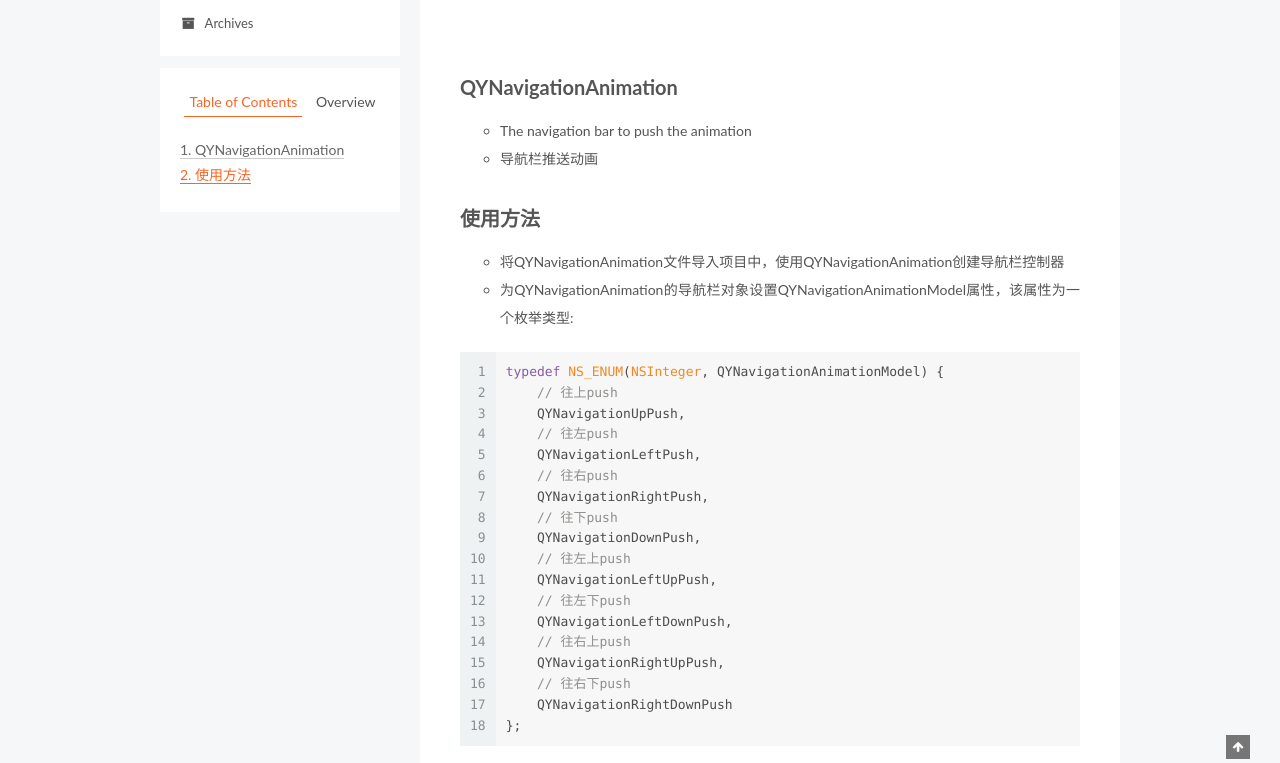
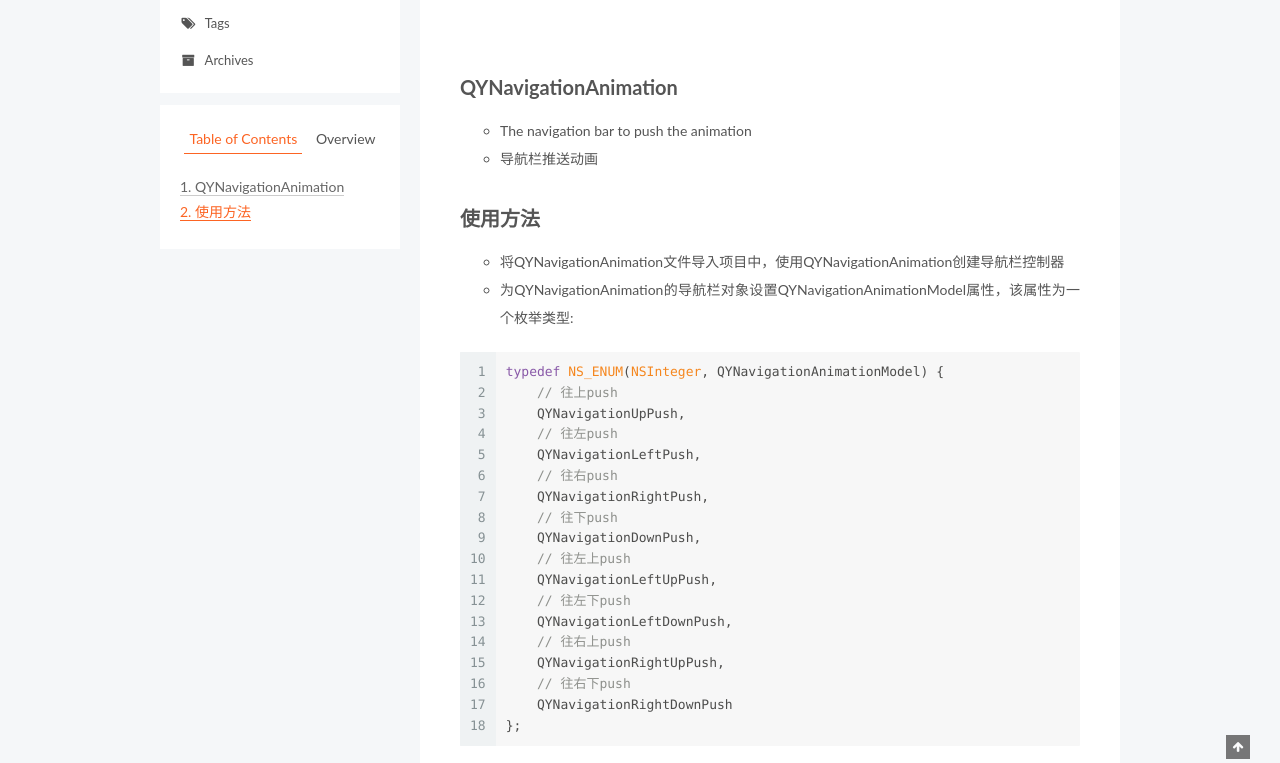
Before and after one commit to peanutNote/peanutNote.github.io, a plain HTML site: page 2015/11/03/导航栏动画/index.html in a window 1280 px wide. Shown: the part 141-904 px from the top of the page. Drawn offline with Linux system fonts and the light colour scheme.

Commit message:
Site updated: 2018-04-08 17:34:10

```diff
--- a/2015/11/03/导航栏动画/index.html
+++ b/2015/11/03/导航栏动画/index.html
@@ -188,6 +188,16 @@
               <i class="menu-item-icon fa fa-fw fa-home"></i> <br />
 
             Home
+          </a>
+        </li>
+
+
+        <li class="menu-item menu-item-tags">
+          <a href="/tags/" rel="section">
+
+              <i class="menu-item-icon fa fa-fw fa-tags"></i> <br />
+
+            Tags
           </a>
         </li>
 
```
Also changed, not shown: 2016/04/19/iOS本地化/index.html (+10 -0 lines), archives/2015/11/index.html (+10 -0 lines), archives/2015/index.html (+10 -0 lines), archives/2016/04/index.html (+10 -0 lines), archives/2016/index.html (+10 -0 lines), archives/index.html (+10 -0 lines), index.html (+10 -0 lines), tags/index.html (+10 -0 lines).
